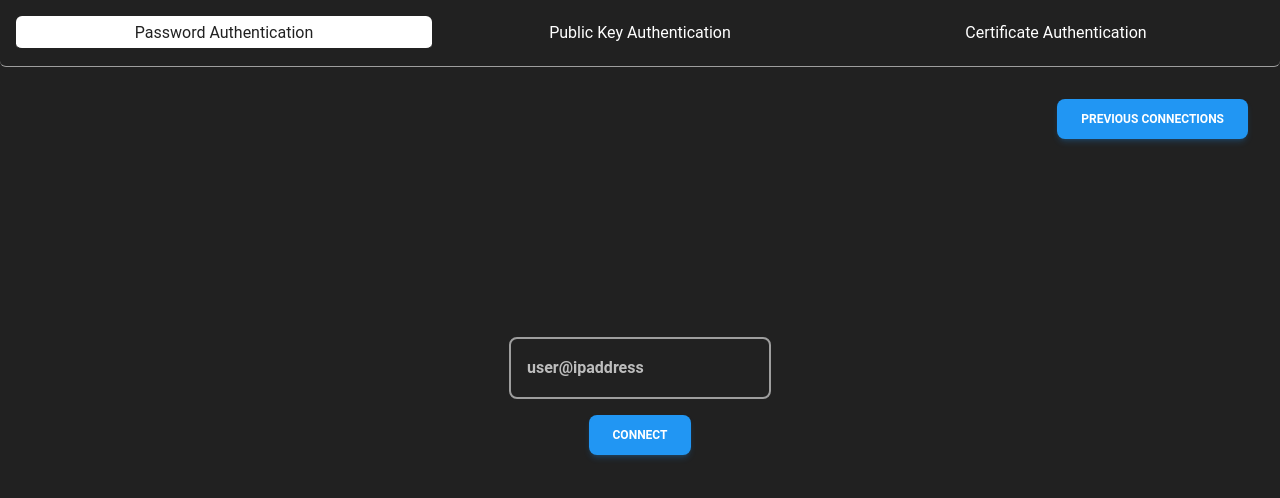
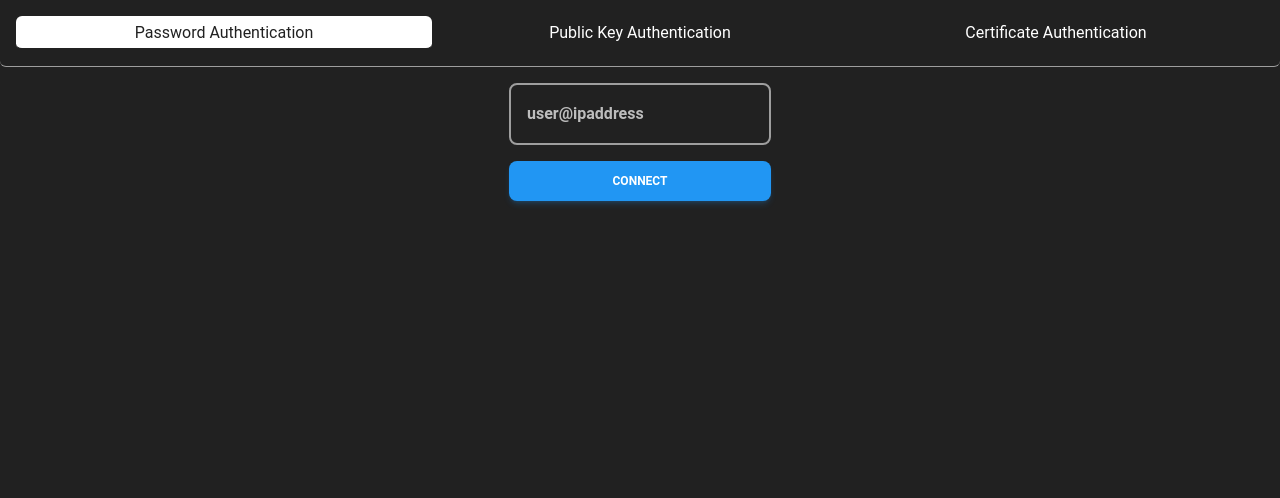
Before and after one commit to Gokul2003g/sshgo, a React (Vite) app: page / in a window 1280 px wide. Shown: the top 498 px of the page. Built offline with nearby package versions, Linux system fonts and the light colour scheme.

Commit message:
reverted the changes in the  passwordAuth.jsx file
Signed-off-by: nitin-gr <nitin.gr@icloud.com>

```diff
--- a/src/pages/PasswordAuth.jsx
+++ b/src/pages/PasswordAuth.jsx
@@ -1,69 +1,18 @@
 import { Button } from "@material-tailwind/react";
 import { invoke } from "@tauri-apps/api";
-import React, { useState, useEffect } from "react";
+import React, { useState } from "react";
 
 const PasswordAuth = () => {
   const [username, setUsername] = useState("");
-  const [previousConnections, setPreviousConnections] = useState([]);
-  const [showPreviousConnections, setShowPreviousConnections] = useState(false);
-
-  useEffect(() => {
-    // Load previous connections from file
-    loadConnections();
-  }, []);
-
-  async function loadConnections() {
-    try {
-      const connections = await invoke("load_connections");
-      setPreviousConnections(connections);
-    } catch (error) {
-      console.error("Error loading connections:", error);
-    }
-  }
 
   async function password_auth() {
-    try {
-      await invoke("connect_ssh", { username });
-      await invoke("save_connection", { connection: username });
-
-      // Reload connections after saving
-      loadConnections();
-
-      setPreviousConnections([...previousConnections, username]);
-    } catch (error) {
-      console.error("Error connecting or saving connection:", error);
-    }
+    await invoke("connect_ssh", { username });
   }
 
   return (
-    <div className="h-screen flex flex-col justify-center items-center font-bold relative">
-      {/* Previous Connections Button */}
-      <div className="absolute top-4 right-4">
-        <Button
-          color="blue"
-          ripple="light"
-          onClick={() => setShowPreviousConnections(!showPreviousConnections)}
-        >
-          Previous Connections
-        </Button>
-      </div>
-
-      {/* Previous Connections Dropdown */}
-      {showPreviousConnections && (
-        <div className="absolute top-16 right-4 p-4 bg-white border rounded shadow-md z-10">
-          <h2 className="text-gray-800">Previous Connections:</h2>
-          <ul>
-            {previousConnections.map((connection, index) => (
-              <li key={index}>{connection}</li>
-            ))}
-          </ul>
-        </div>
-      )}
-
-      {/* Main Form */}
+    <div className="flex flex-col gap-4 items-center justify-center font-bold">
       <form
-        className="flex flex-col gap-4 items-center"
-        style={{ marginBottom: "175px" }} // Adjust the margin-top as needed
+        className="flex flex-col gap-4"
         onSubmit={(e) => {
           e.preventDefault();
           password_auth();
@@ -72,7 +21,6 @@ const PasswordAuth = () => {
         <input
           type="text"
           placeholder="user@ipaddress"
-          value={username}
           onChange={(e) => setUsername(e.currentTarget.value)}
           className="p-4 bg-transparent border-2 rounded-lg border-gray-500 text-white focus:border-gray-900"
         />
```
